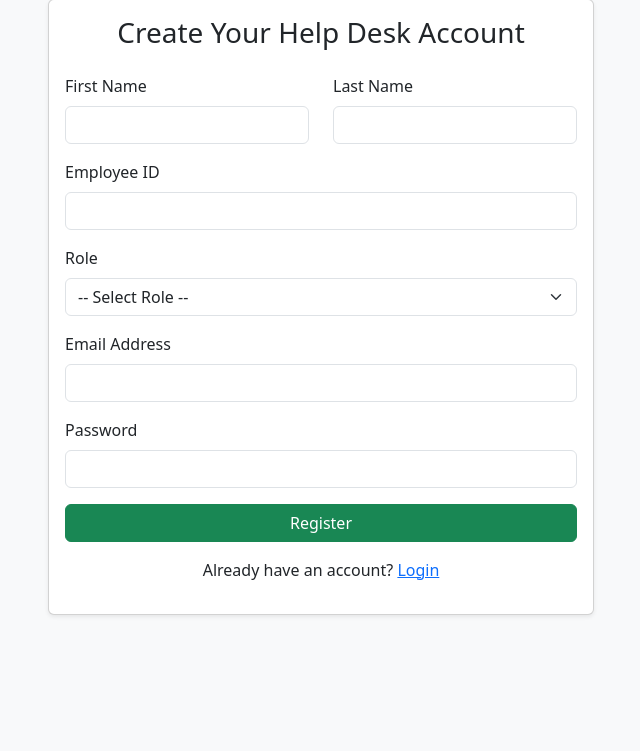
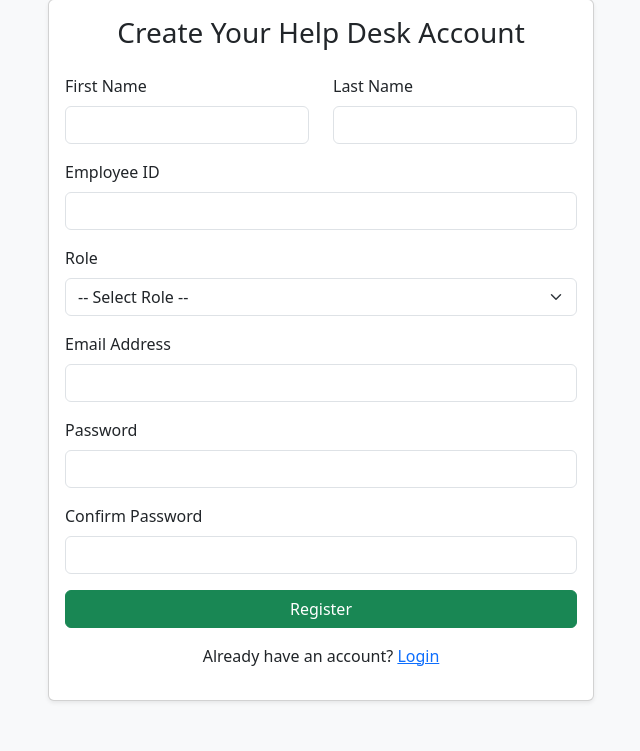
Before and after one commit to FatimahJaved2004/HelpDeskBackend, a Flask app: page /register in a window 1280 px wide. Shown: the part 49-800 px from the top of the page, without its empty margins (319-959 px from the left). Run offline with Flask 3, Linux system fonts and the light colour scheme.

Commit message:
added validation elements to register page

```diff
--- a/app.py
+++ b/app.py
@@ -1,6 +1,7 @@
 from flask import Flask, request, session, redirect, url_for, render_template, flash, g
 from werkzeug.security import generate_password_hash, check_password_hash
 import sqlite3, os
+import re
 from flask_cors import CORS
 
 app = Flask(__name__)
@@ -52,27 +53,55 @@ def seed_dummy_users():
     db.commit()
 
 # --- User Auth ---
+import re  # Ensure you have this import at the top
+
 @app.route('/register', methods=['GET', 'POST'])
 def register():
     if request.method == 'POST':
         db = get_db()
         email = request.form['email']
-        password = generate_password_hash(request.form['password'])
+        password = request.form['password']
+        confirm_password = request.form['confirm_password']
         first_name = request.form['first_name']
         last_name = request.form['last_name']
         employee_id = request.form['employee_id']
         role = request.form['role']
 
+        # --- Validate Employee ID format ---
+        if not re.match(r'^EMP\d{4}$', employee_id):
+            flash('Employee ID must be in the format EMP0001.', 'error')
+            return render_template('register.html')
+
+        # --- Check if Employee ID is already used ---
+        existing_emp = db.execute('SELECT 1 FROM users WHERE employee_id = ?', (employee_id,)).fetchone()
+        if existing_emp:
+            flash('Employee ID already exists.', 'error')
+            return render_template('register.html')
+
+        # --- Validate Password ---
+        password_pattern = r'^(?=.*[a-z])(?=.*[A-Z])(?=.*\d)(?=.*[@$!%*?&])[A-Za-z\d@$!%*?&]{8,}$'
+        if not re.match(password_pattern, password):
+            flash('Password must be at least 8 characters long, include uppercase, lowercase, a number, and a special character.', 'error')
+            return render_template('register.html')
+
+        if password != confirm_password:
+            flash('Passwords do not match.', 'error')
+            return render_template('register.html')
+
+        # --- Insert User ---
+        hashed_password = generate_password_hash(password)
         try:
             db.execute('INSERT INTO users (email, password, first_name, last_name, employee_id, role) VALUES (?, ?, ?, ?, ?, ?)',
-                       (email, password, first_name, last_name, employee_id, role))
+                       (email, hashed_password, first_name, last_name, employee_id, role))
             db.commit()
             flash('Registration successful! Please login.', 'success')
             return redirect(url_for('login'))
         except sqlite3.IntegrityError:
-            flash('Email already exists or role invalid.', 'error')
+            flash('Email already exists.', 'error')
 
     return render_template('register.html')
+
+
 
 @app.route('/login', methods=['GET', 'POST'])
 def login():
@@ -158,11 +187,35 @@ def edit_ticket(ticket_id):
 
 @app.route('/ticket/<int:ticket_id>/delete', methods=['POST'])
 def delete_ticket(ticket_id):
+    if session.get('role') != 'admin':
+        flash('You are not authorised to delete tickets.', 'error')
+        return redirect(url_for('dashboard'))
+
     db = get_db()
     db.execute('DELETE FROM tickets WHERE id = ?', (ticket_id,))
     db.commit()
     flash('Ticket deleted successfully.', 'success')
     return redirect(url_for('dashboard'))
+
+
+def seed_dummy_tickets():
+    db = get_db()
+
+    # Get existing users
+    users = db.execute('SELECT id FROM users WHERE role = ?', ('employee',)).fetchall()
+
+    dummy_tickets = [
+        ("Cannot access email", "Getting a 403 error when logging in.", users[0]['id']),
+        ("Printer not working", "The printer on floor 2 is jammed.", users[0]['id']),
+        ("Slow computer", "Laptop takes 20 minutes to boot.", users[1]['id']),
+        ("VPN issue", "VPN disconnects every 5 minutes.", users[1]['id']),
+    ]
+
+    for title, description, user_id in dummy_tickets:
+        db.execute('INSERT INTO tickets (title, description, user_id) VALUES (?, ?, ?)',
+                   (title, description, user_id))
+
+    db.commit()
 
 @app.route('/ticket/<int:ticket_id>')
 def view_ticket(ticket_id):
@@ -196,11 +249,18 @@ def add_comment(ticket_id):
     flash('Comment added successfully.', 'success')
     return redirect(url_for('view_ticket', ticket_id=ticket_id))
 
-
-
-# --- Run the App ---
+# --- Main Application ---
 if __name__ == '__main__':
     if not os.path.exists(app.config['DATABASE']):
         init_db()
-        seed_dummy_users()  # Seed dummy data only if DB is created
+
+    with app.app_context():
+        db = get_db()
+
+        if not db.execute('SELECT 1 FROM users LIMIT 1').fetchone():
+            seed_dummy_users()
+
+        if not db.execute('SELECT 1 FROM tickets LIMIT 1').fetchone():
+            seed_dummy_tickets()
+
     app.run(debug=True, host="0.0.0.0", port=5000)
--- a/templates/register.html
+++ b/templates/register.html
@@ -40,8 +40,9 @@
               </div>
 
               <div class="mb-3">
-                <label class="form-label">Employee ID</label>
-                <input type="text" class="form-control" name="employee_id" required>
+                <label for="employee_id" class="form-label">Employee ID</label>
+                <input type="text" class="form-control" id="employee_id" name="employee_id"
+                      pattern="^EMP\d{4}$" title="Employee ID must be in the format EMP0001" required>
               </div>
 
               <div class="mb-3">
@@ -59,8 +60,15 @@
               </div>
 
               <div class="mb-3">
-                <label class="form-label">Password</label>
-                <input type="password" class="form-control" name="password" required>
+                <label for="password" class="form-label">Password</label>
+                <input type="password" class="form-control" id="password" name="password"
+                      pattern="(?=.*[a-z])(?=.*[A-Z])(?=.*\d)(?=.*[@$!%*?&]).{8,}"
+                      title="At least 8 characters, 1 uppercase, 1 lowercase, 1 number, and 1 special character (@$!%*?&)" required>
+              </div>
+
+              <div class="mb-3">
+                <label for="confirm_password" class="form-label">Confirm Password</label>
+                <input type="password" class="form-control" id="confirm_password" name="confirm_password" required>
               </div>
 
               <button type="submit" class="btn btn-success w-100">Register</button>
@@ -79,3 +87,14 @@
   <script src="https://cdn.jsdelivr.net/npm/bootstrap@5.3.3/dist/js/bootstrap.bundle.min.js"></script>
 </body>
 </html>
+
+<script>
+  document.querySelector("form").addEventListener("submit", function(e) {
+    const pw = document.getElementById("password").value;
+    const cpw = document.getElementById("confirm_password").value;
+    if (pw !== cpw) {
+      e.preventDefault();
+      alert("Passwords do not match.");
+    }
+  });
+</script>
```
Also changed, not shown: templates/show_tickets.html (+22 -21 lines), templates/view_ticket.html (+9 -6 lines), data.db.
